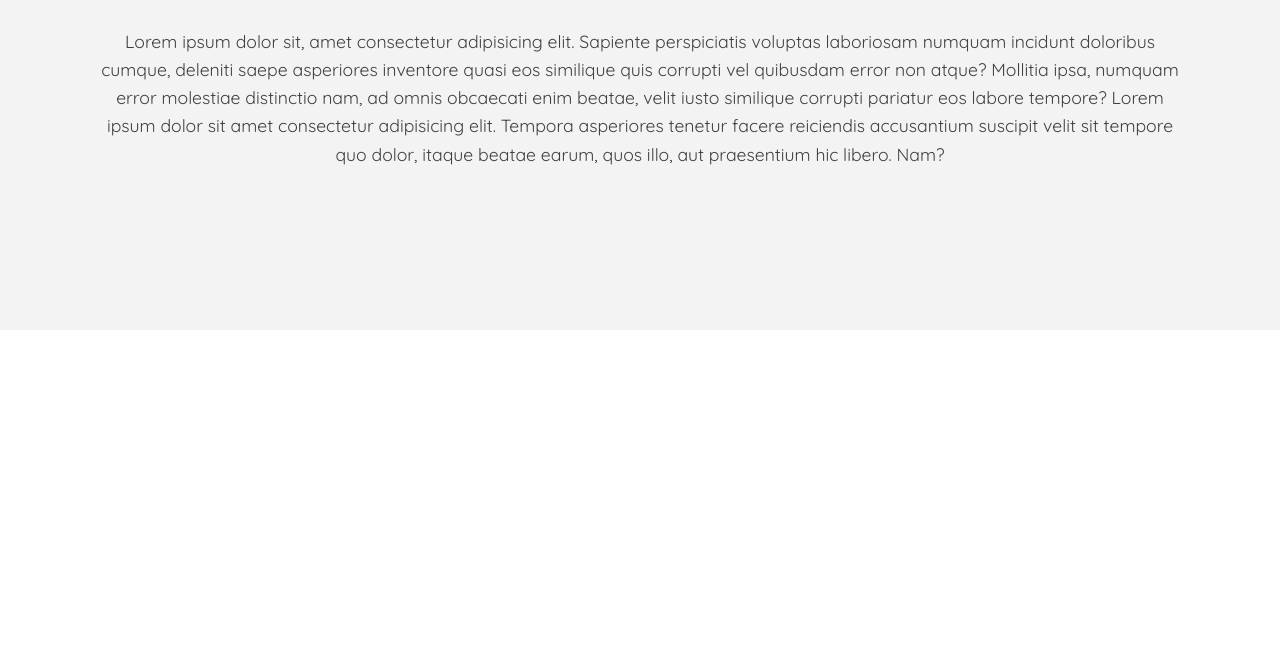
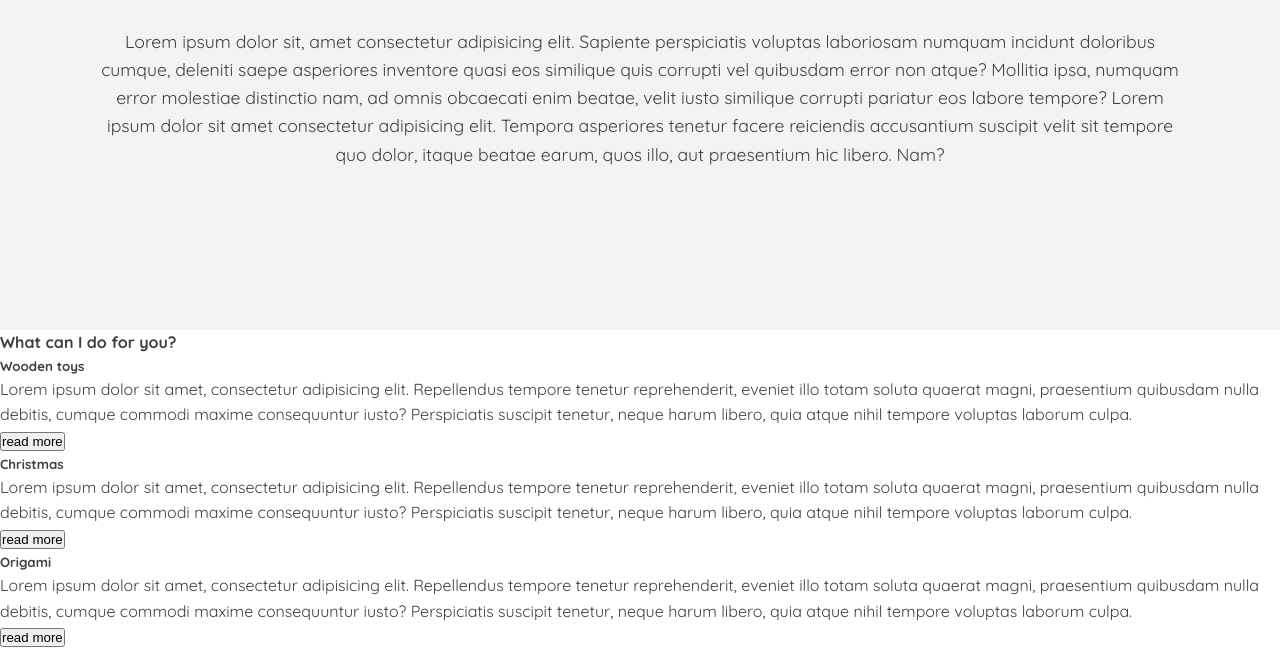
Before and after one commit to nev8/handmade, a plain HTML site: page index.html in a window 1280 px wide. Shown: the part 710-1360 px from the top of the page. Before the commit the page ends 1040 px from the top, so only its background shows below. Drawn offline with Linux system fonts and the light colour scheme.

Commit message:
services html

```diff
--- a/index.html
+++ b/index.html
@@ -29,6 +29,28 @@
          </p>
      </section>
 
+      <!-- Services -->
+      <section class="services">
+          <h4>What can I do for you?</h4>
+          <article>
+              <div>
+                  <h5>Wooden toys</h5>
+                  <p>Lorem ipsum dolor sit amet, consectetur adipisicing elit. Repellendus tempore tenetur reprehenderit, eveniet illo totam soluta quaerat magni, praesentium quibusdam nulla debitis, cumque commodi maxime consequuntur iusto? Perspiciatis suscipit tenetur, neque harum libero, quia atque nihil tempore voluptas laborum culpa.</p>
+                  <button>read more</button>
+              </div>
+              <div>
+                <h5>Christmas</h5>
+                <p>Lorem ipsum dolor sit amet, consectetur adipisicing elit. Repellendus tempore tenetur reprehenderit, eveniet illo totam soluta quaerat magni, praesentium quibusdam nulla debitis, cumque commodi maxime consequuntur iusto? Perspiciatis suscipit tenetur, neque harum libero, quia atque nihil tempore voluptas laborum culpa.</p>
+                <button>read more</button>
+            </div>
+            <div>
+                <h5>Origami</h5>
+                <p>Lorem ipsum dolor sit amet, consectetur adipisicing elit. Repellendus tempore tenetur reprehenderit, eveniet illo totam soluta quaerat magni, praesentium quibusdam nulla debitis, cumque commodi maxime consequuntur iusto? Perspiciatis suscipit tenetur, neque harum libero, quia atque nihil tempore voluptas laborum culpa.</p>
+                <button>read more</button>
+            </div>
+          </article>
+      </section>
+
 
 </body>
 </html>
```
